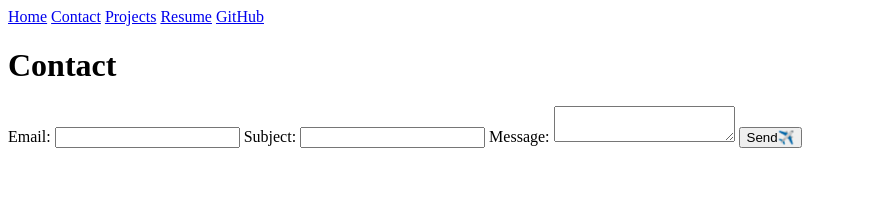
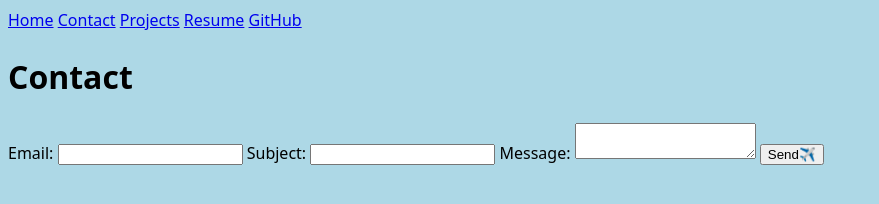
Before and after one commit to sugar-glider27/portfolio, a plain HTML site: page contact/index.html in a window 1280 px wide. Shown: the whole page, without its empty margins (0-879 px from the left). Drawn offline with Linux system fonts and the light colour scheme.

Commit message:
fixed typo

```diff
--- a/contact/index.html
+++ b/contact/index.html
@@ -4,7 +4,7 @@
     <meta charset="UTF-8">
     <meta name="viewport" content="width=device-width, initial-scale=1.0">
     <title>Contact</title>
-    <link rel="'stylesheet" href="../style.css">
+    <link rel="stylesheet" href="../style.css">
 </head>
 <body>
     <nav>
```
Also changed, not shown: projects/index.html (+1 -1 lines), resume/index.html (+1 -1 lines).
